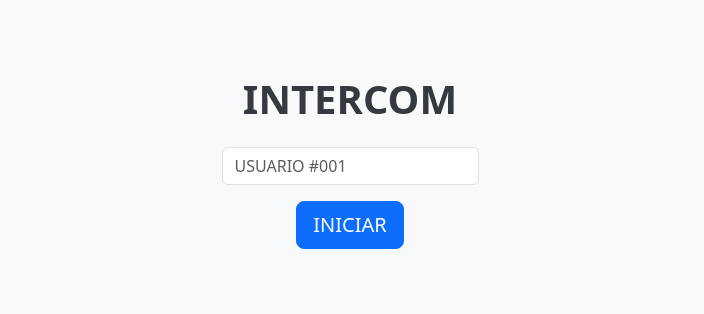
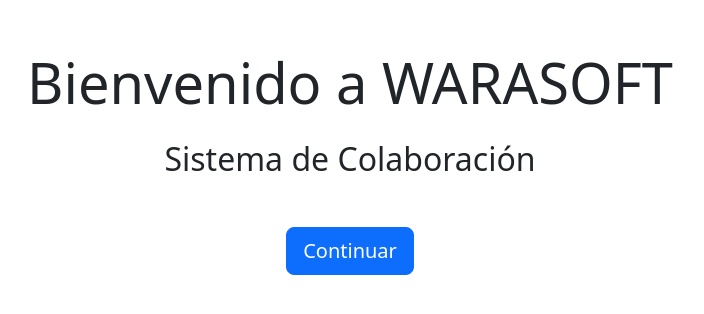
Before and after one commit to nahuelqp93/SistemaWaraSoft, a React (Create React App) app in the folder frontend/: page / in a window 1280 px wide. Shown: the part 238-552 px from the top of the page, without its empty margins (290-994 px from the left). Built offline with nearby package versions, Linux system fonts and the light colour scheme.

Commit message:
MI primero commit jiji

```diff
--- a/frontend/src/App.js
+++ b/frontend/src/App.js
@@ -1,14 +1,19 @@
 import { useEffect, useState } from 'react';
-import Inicio from './inicio/pages/Inicio.jsx';
 import InicioDerick from './inicio/pages/InicioDerick';
+import { BrowserRouter, Routes, Route } from 'react-router-dom';
 import HomeDerick from './inicio/pages/HomeDerick.jsx';
+import { useNavigate } from 'react-router-dom';
 import 'bootstrap/dist/css/bootstrap.min.css';
 import Chat from './inicio/pages/Chat.jsx';
 function App() {
   return (
-    <div>
-      <InicioDerick/>
-    </div>
+    <BrowserRouter>
+      <Routes>
+        <Route path="" element={<InicioDerick/>} />
+        <Route path="/HomeDerick" element={<HomeDerick/>} />
+      </Routes>
+    </BrowserRouter>
+
   );
 }
 
--- a/frontend/src/index.js
+++ b/frontend/src/index.js
@@ -1,5 +1,6 @@
 import React from 'react';
 import ReactDOM from 'react-dom/client';
+import { useNavigate } from 'react-router-dom';
 import './index.css';
 import App from './App';
 import reportWebVitals from './reportWebVitals';
--- a/frontend/src/inicio/pages/InicioDerick.jsx
+++ b/frontend/src/inicio/pages/InicioDerick.jsx
@@ -1,24 +1,29 @@
 import React from 'react';
+import { useNavigate } from 'react-router-dom';
 import 'bootstrap/dist/css/bootstrap.min.css';
 
-const InicioDerick = () => {
-    const randomUser = `USUARIO #${String(Math.floor(Math.random() * 100) + 1).padStart(3, '0')}`;
-    return (
-        <div className="d-flex justify-content-center align-items-center vh-100 bg-light">
-            <div className="text-center">
-                <h1 className="mb-4">INTERCOM</h1>
-                <div className="mb-3">
-                    <input
-                        type="text"
-                        className="form-control"
-                        placeholder={randomUser}
-                        aria-label="Usuario"
-                    />
-                </div>
-                <button className="btn btn-primary btn-lg">INICIAR</button>
-            </div>
-        </div>
-    );
-};
+function InicioDerick() {
+  const navigate = useNavigate();
+
+  const handleContinuar = () => {
+    navigate('/HomeDerick');
+  };
+
+  return (
+    <div className="container-fluid d-flex flex-column justify-content-center align-items-center min-vh-100">
+      <div className="text-center">
+        <h1 className="display-4 mb-4">Bienvenido a WARASOFT</h1>
+        <h2 className="mb-5">Sistema de Colaboración</h2>
+
+        <button
+          className="btn btn-primary btn-lg"
+          onClick={handleContinuar}
+        >
+          Continuar
+        </button>
+      </div>
+    </div>
+  );
+}
 
 export default InicioDerick;
```
Also changed, not shown: frontend/package.json (+5 -4 lines), 1 other file (tests, documents, lock files or other folders).
